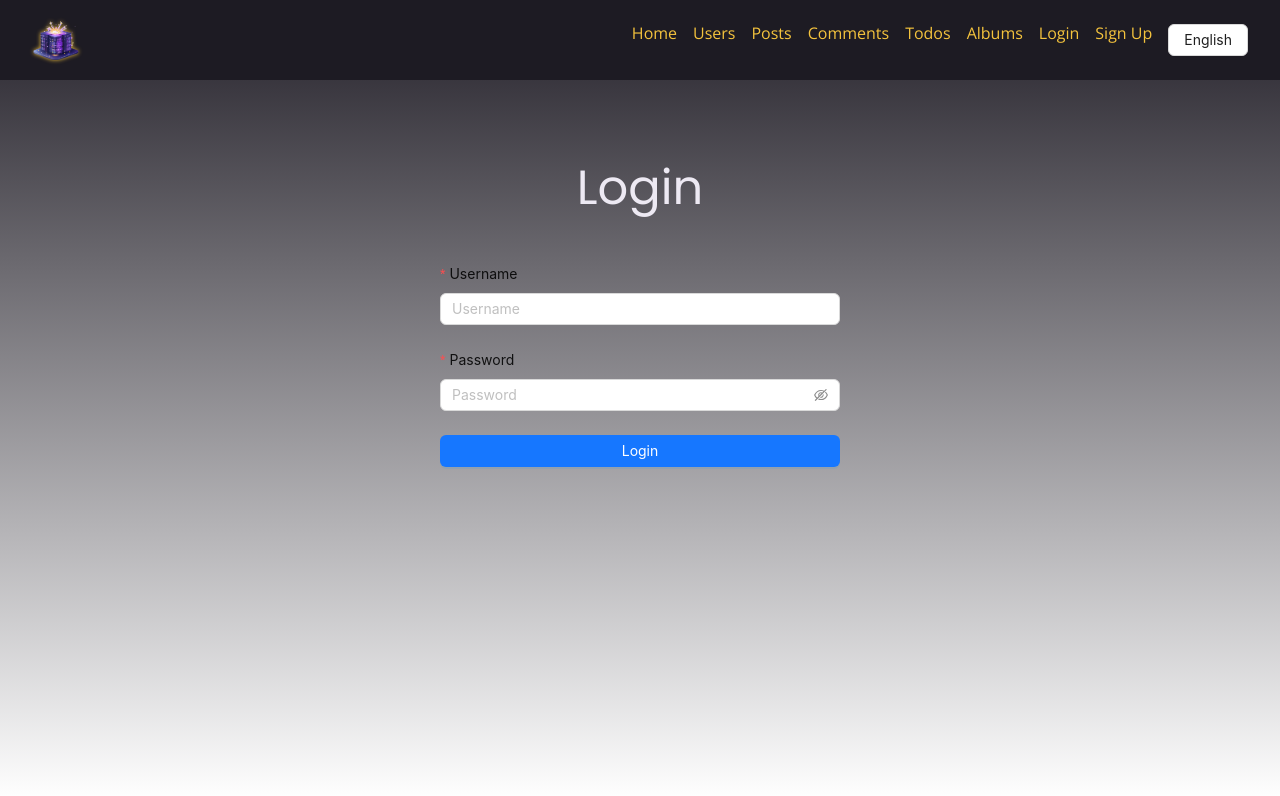
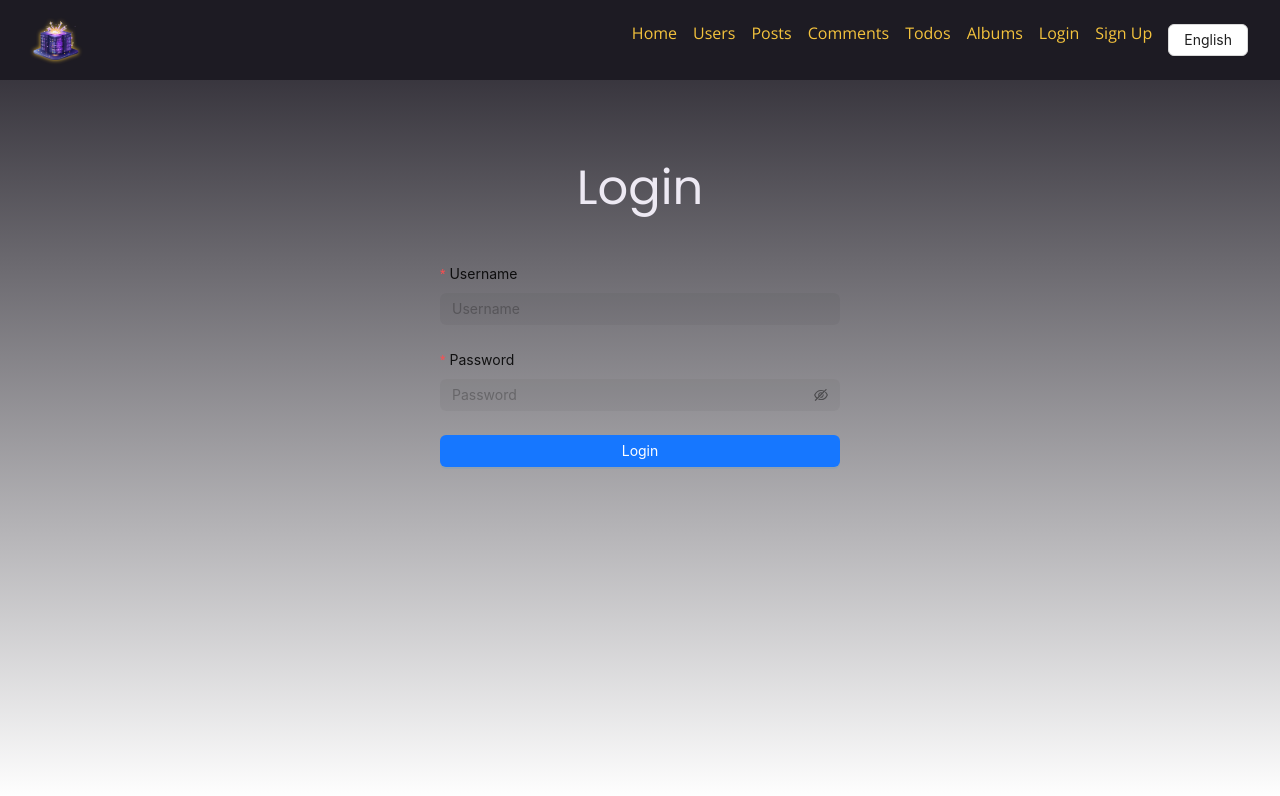
Before and after one commit to mingwangrrc/nextjs_starting_project, a Next.js app: page /login in a window 1280 px wide. Shown: the top 796 px of the page. Built offline with nearby package versions, Linux system fonts and the light colour scheme.

Commit message:
Add Variant on Signin and Profile

```diff
--- a/app/login/page.client.js
+++ b/app/login/page.client.js
@@ -40,6 +40,7 @@ function LoginPageClient() {
         includeUsername
         includeEmail={false}
         onSubmit={handleLogin}
+        variant="filled"
       />
     </main>
   );
--- a/app/profile/page.client.js
+++ b/app/profile/page.client.js
@@ -71,6 +71,7 @@ function ProfilePageClient() {
         includeUsername
         initialValues={initialValues}
         onSubmit={handleSave}
+        variant="filled"
       />
     </main>
   );
```
